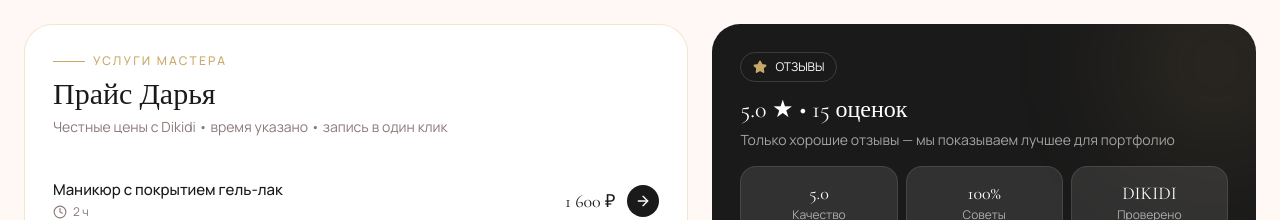
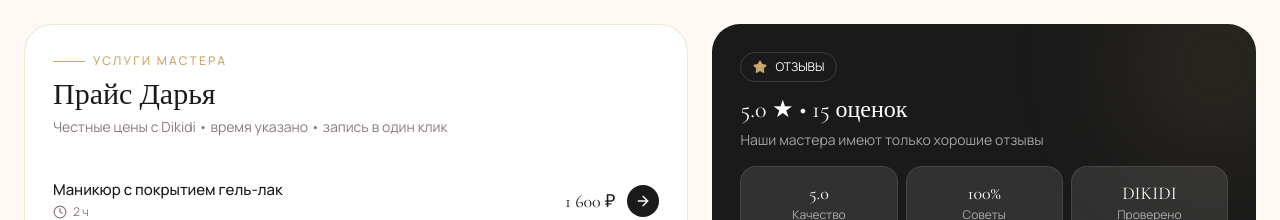
Before and after one commit to JDexMoment/Rose_Beauty, a Next.js app: page /masters/daria in a window 1280 px wide. Shown: the part 1020-1240 px from the top of the page. Built offline with nearby package versions, Linux system fonts and the light colour scheme.

Commit message:
исправил страницу мастеров

```diff
--- a/src/app/masters/[slug]/page.tsx
+++ b/src/app/masters/[slug]/page.tsx
@@ -244,7 +244,7 @@ export default function MasterPage() {
             <h3 className="font-display text-2xl mt-3">
               {master.rating} ★ • {master.reviews} оценок
             </h3>
-            <p className="text-sm text-white/60 mt-1">Только хорошие отзывы — мы показываем лучшее для портфолио</p>
+            <p className="text-sm text-white/60 mt-1">Наши мастера имеют только хорошие отзывы</p>
             <div className="mt-4 grid grid-cols-3 gap-2 text-center">
               <div className="bg-white/10 border border-white/10 rounded-2xl py-3">
                 <div className="font-display text-lg">5.0</div>
```
